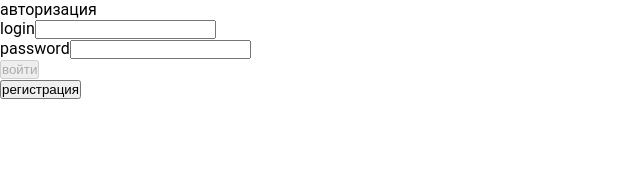
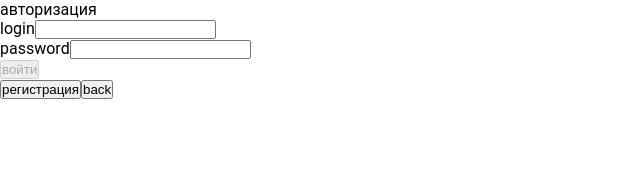
Before and after one commit to zxckeksylya/blogTz2, an Angular app: page /list in a window 1280 px wide. Both pictures are taken after a click on the button "логин". Shown: the top 170 px of the page, without its empty margins (0-640 px from the left). Built offline with nearby package versions, Linux system fonts and the light colour scheme; no server answers.

Commit message:
add buttons "goback" for auth and user-reg

```diff
--- a/src/app/auth/auth.component.html
+++ b/src/app/auth/auth.component.html
@@ -19,3 +19,5 @@
 </form>
 
 <button (click)="goToRegister()">регистрация</button>
+
+<button (click)="goBack()">back</button>
--- a/src/app/auth/auth.component.ts
+++ b/src/app/auth/auth.component.ts
@@ -36,4 +36,8 @@ export class AuthComponent{
         this.router.navigateByUrl("/register");
     }
 
+    goBack(): void{
+        this.router.navigateByUrl("/list");
+    }
+
 }
--- a/src/app/auth/user-reg.component.html
+++ b/src/app/auth/user-reg.component.html
@@ -21,3 +21,5 @@
     </div>
 
 </form>
+
+<button (click)="goBack()">back</button>
--- a/src/app/auth/user-reg.component.ts
+++ b/src/app/auth/user-reg.component.ts
@@ -32,6 +32,10 @@ export class UserRegComponent{
             }
         }
 
+
+    }
+    goBack(): void{
+        this.router.navigateByUrl("/login");
     }
 
 }
```
